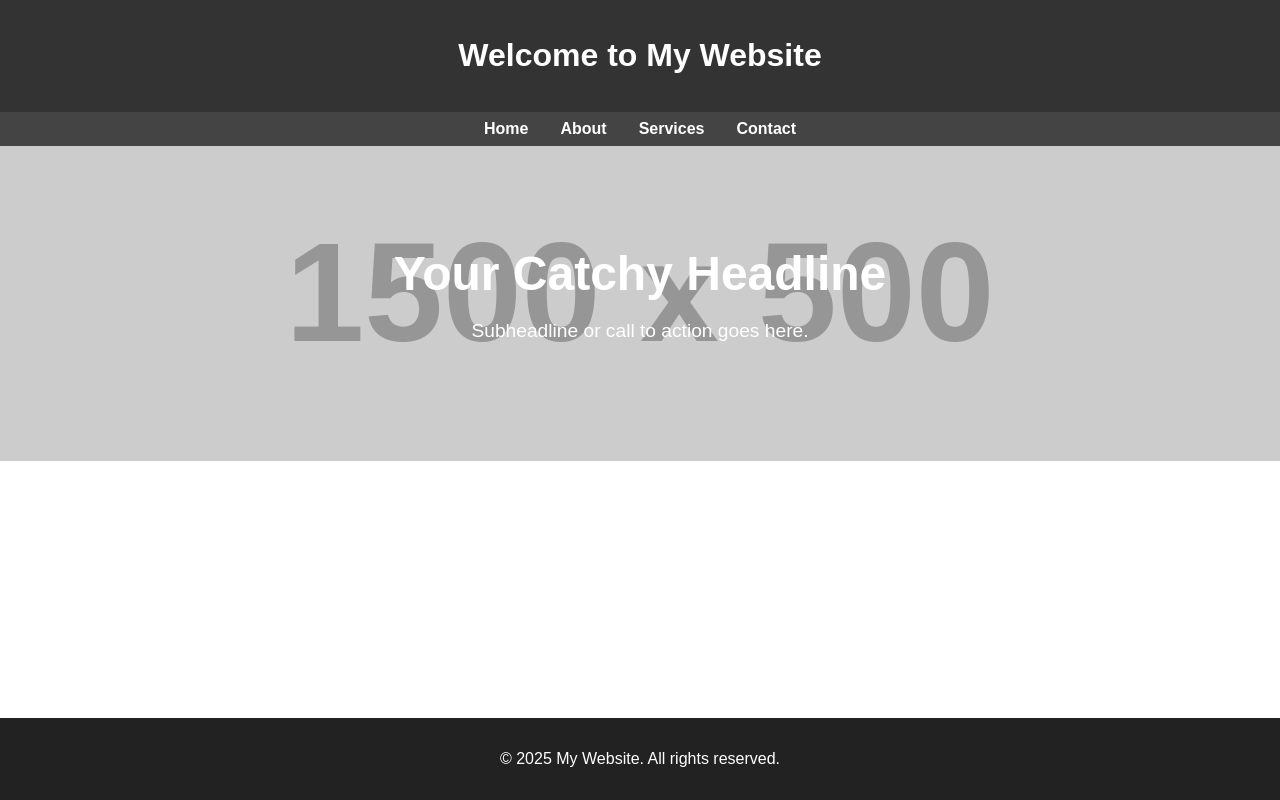
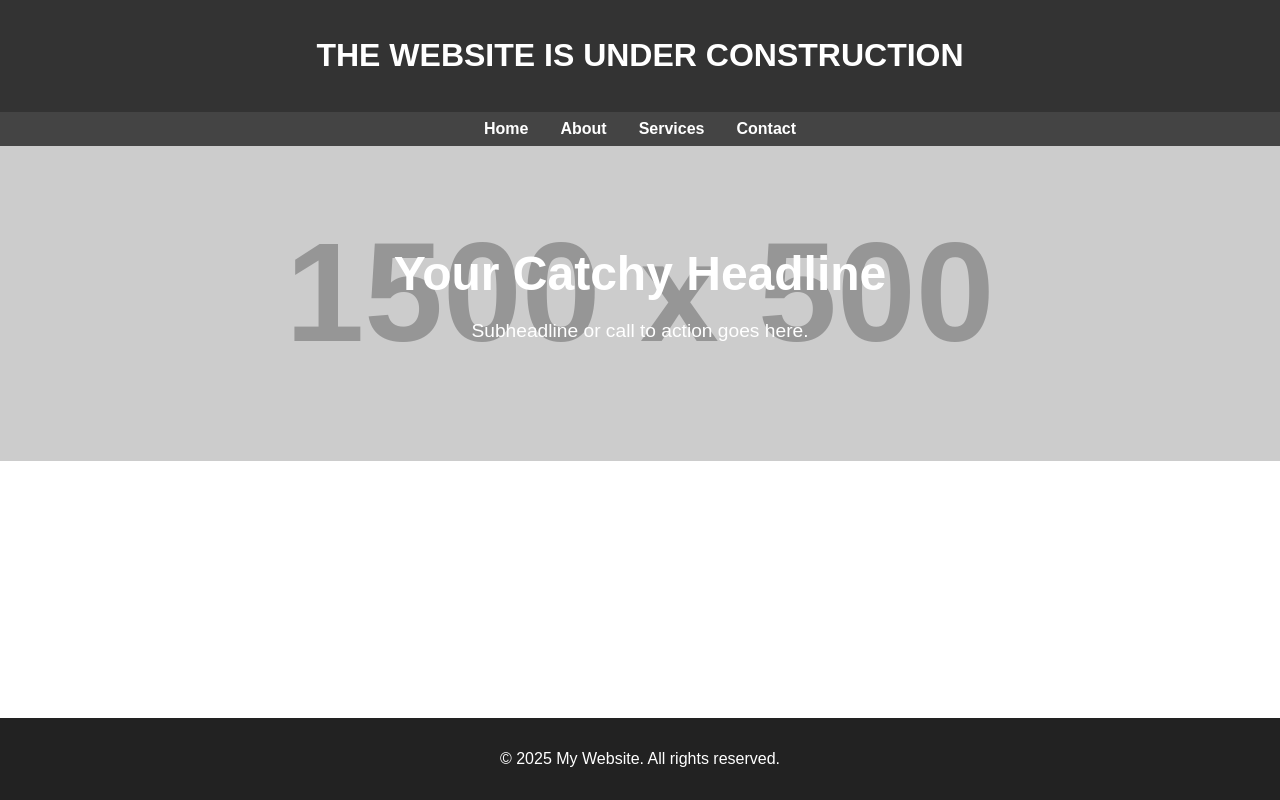
Before and after one commit to TyagiAka/dbda_3, a plain HTML site: page index.html in a window 1280 px wide. Drawn offline with Linux system fonts and the light colour scheme.

Commit message:
Update index.html

```diff
--- a/index.html
+++ b/index.html
@@ -66,7 +66,7 @@
 <body>
 
   <header>
-    <h1>Welcome to My Website</h1>
+    <h1>THE WEBSITE IS UNDER CONSTRUCTION</h1>
   </header>
 
   <nav>
```
